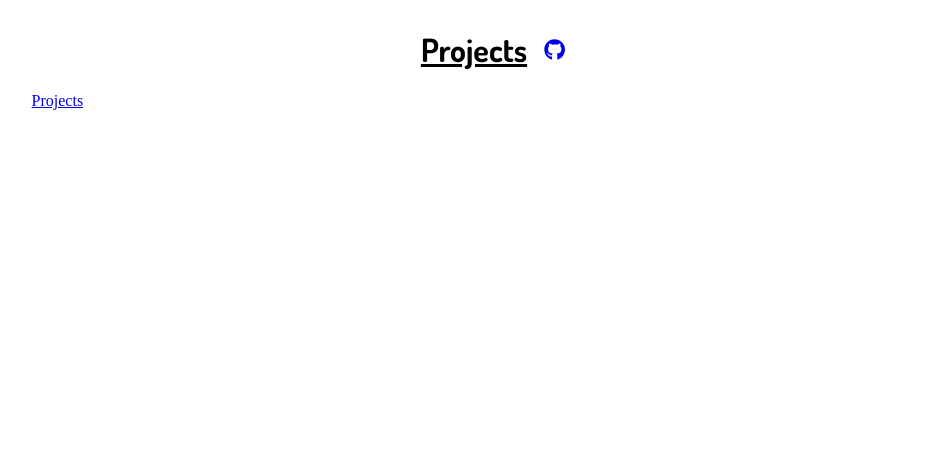
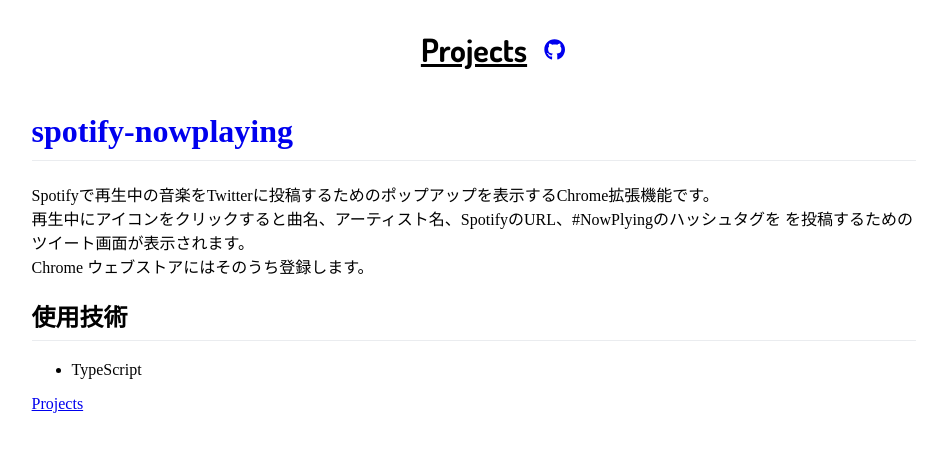
Before and after one commit to hexium310/projects, a React app: page / in a window 1280 px wide. Both pictures are taken after a click on the element 244 px from the left and 441 px from the top of the page. Shown: the top 452 px of the page, without its empty margins (166-1109 px from the left). Built offline with nearby package versions, Linux system fonts and the light colour scheme.

Commit message:
Change source props to children

```diff
--- a/src/components/ProjectDetail.tsx
+++ b/src/components/ProjectDetail.tsx
@@ -61,7 +61,7 @@
   return (
     <MarkdownWrapper>
       <Content>
-        <ReactMarkdown source={ markdownText } />
+        <ReactMarkdown>{ markdownText }</ReactMarkdown>
         <Link to='/'>Projects</Link>
       </Content>
     </MarkdownWrapper>
```
